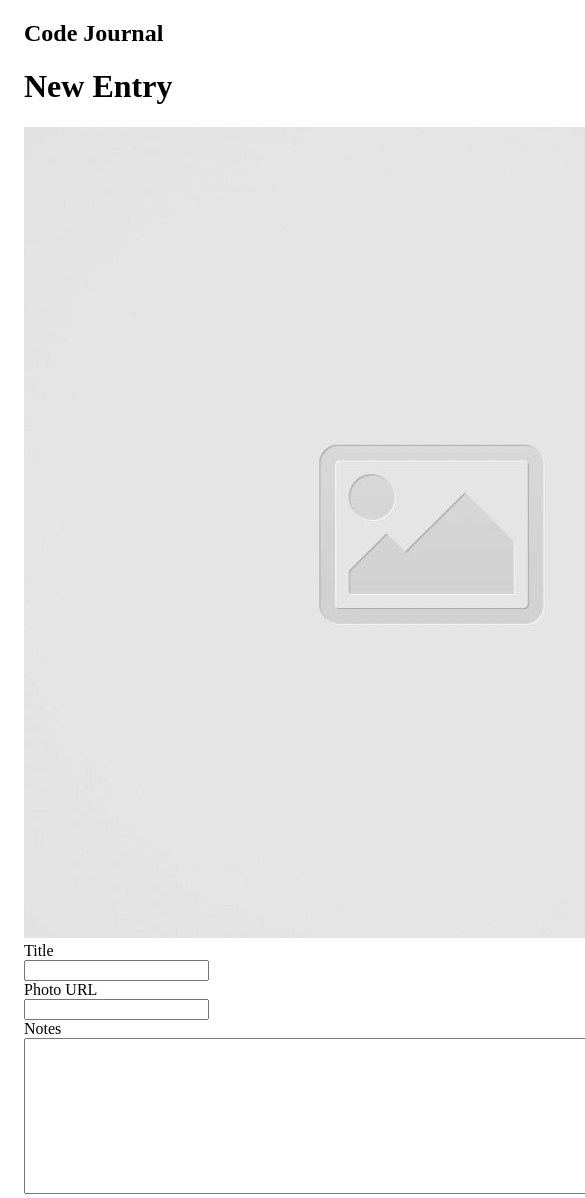
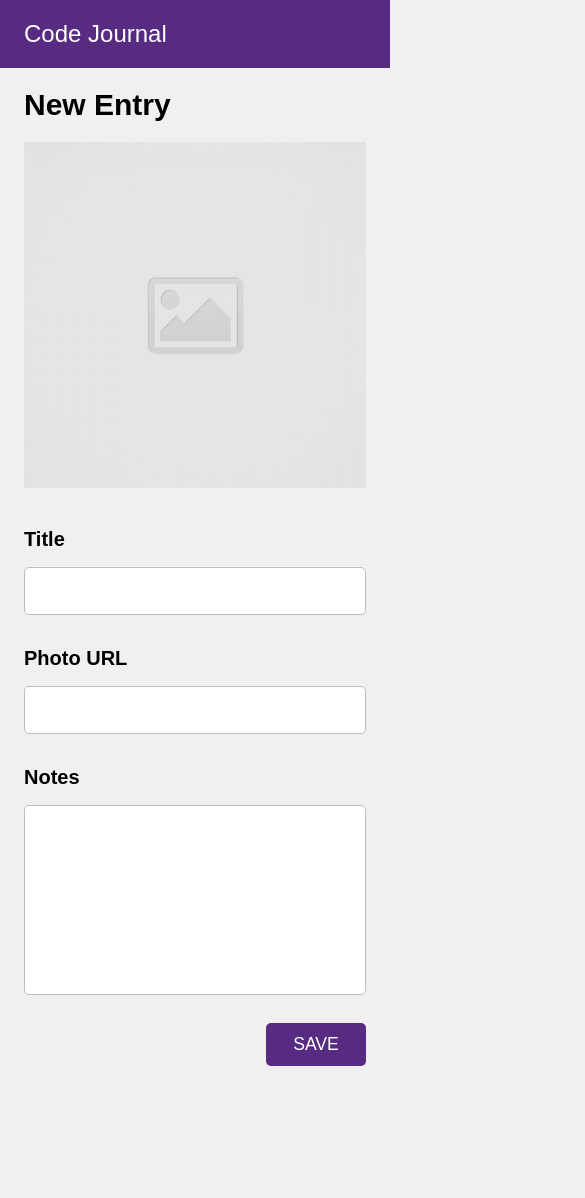
Before and after one commit to mariannecuevas/code-journal, a website: page index.html in a window 390 px wide. Shown: the top 1198 px of the page, 585 px wide, since content can reach past the window. After the commit the page ends 1066 px from the top, so only its background shows below. Drawn offline with Linux system fonts and the light colour scheme; a web font is replaced by a local one.

Commit message:
Complete the HTML form using the appropriate responsive layout classes. #1

```diff
--- a/css/styles.css
+++ b/css/styles.css
@@ -0,0 +1,79 @@
+body {
+  font-family: "Proza Libre", sans-serif;
+  background-color: #f0f0f0;
+}
+
+header {
+  background-color: #562b81;
+  color: white;
+}
+
+h2 {
+  font-weight: normal;
+}
+
+h1 {
+  font-size: 30px;
+}
+
+img {
+  width: 100%;
+  height: 100%;
+  object-fit: cover;
+  padding-bottom: 2.5rem;
+}
+
+label {
+  font-size: 20px;
+  font-weight: bold;
+}
+
+input {
+  width: 100%;
+  height: 3rem;
+  border: 1px solid rgb(189 189 189);
+  padding: 1rem;
+  margin-bottom: 2rem;
+  font-family: sans-serif;
+  border-radius: 5px;
+  font-size: 1.25rem;
+}
+
+textarea {
+  width: 100%;
+  border-radius: 5px;
+  border: 1px solid rgb(189 189 189);
+  resize: none;
+  font-family: sans-serif;
+  font-size: 1.25rem;
+}
+
+input,
+textarea {
+  margin-top: 1rem;
+}
+
+input:focus,
+textarea:focus {
+  outline: none;
+  border: 2px solid #562b81;
+}
+
+.form-actions {
+  display: flex;
+  justify-content: flex-end;
+}
+
+button {
+  font-family: "Proza Libre", sans-serif;
+  font-weight: 500;
+  margin-top: 1.5rem;
+  background-color: #562b81;
+  padding: 0.7rem 1.7rem;
+  font-size: 1.1rem;
+  border: none;
+  color: white;
+  text-transform: uppercase;
+  cursor: pointer;
+  border-radius: 5px;
+}
--- a/index.html
+++ b/index.html
@@ -14,27 +14,35 @@
   <link rel="stylesheet" href="css/reset.css">
   <link rel="stylesheet" href="css/layout.css">
   <link rel="stylesheet" href="css/styles.css">
+  <link rel="preconnect" href="https://fonts.googleapis.com">
+  <link rel="preconnect" href="https://fonts.gstatic.com" crossorigin>
+  <link href="https://fonts.googleapis.com/css2?family=Proza+Libre:wght@400;500;600;700;800&display=swap"
+    rel="stylesheet">
 </head>
 <body>
   <header>
     <div class="container">
-      <h2>Code Journal</h2>
+      <div class="row column-full">
+        <h2 class="journal-header">Code Journal</h2>
+      </div>
     </div>
   </header>
   <main class="container">
     <div data-view="entry-form">
-      <h1>New Entry</h1>
+      <div class="row column-full">
+        <h1>New Entry</h1>
+      </div>
       <form action="" class="create-entry-form">
         <div class="row">
-          <div class="column-half">
+          <div class="column-half img">
             <img src="images/placeholder-image-square.jpg" alt="Placeholder Entry Image">
           </div>
           <div class="column-half">
-            <label for="title">Title</label>
+            <label for="title" class="label">Title</label>
             <div class="input">
               <input required type="text" id="entry-title" name="title">
             </div>
-            <label for="photo-url">Photo URL</label>
+            <label for="photo-url" class="label">Photo URL</label>
             <div class="input">
               <input required type="url" id="photo-url" name="photoUrl">
             </div>
@@ -42,11 +50,14 @@
         </div>
         <div class="row">
           <div class="column-full">
-            <label for="notes">Notes</label>
+            <label for="notes" >Notes</label>
             <div class="input">
-              <textarea required id="notes" name="notes" rows="10" cols="107"></textarea>
+              <textarea required id="notes" name="notes" rows="8"></textarea>
             </div>
           </div>
+        </div>
+        <div class="form-actions column-full">
+          <button type="submit">SAVE</button>
         </div>
       </form>
     </div>
```
